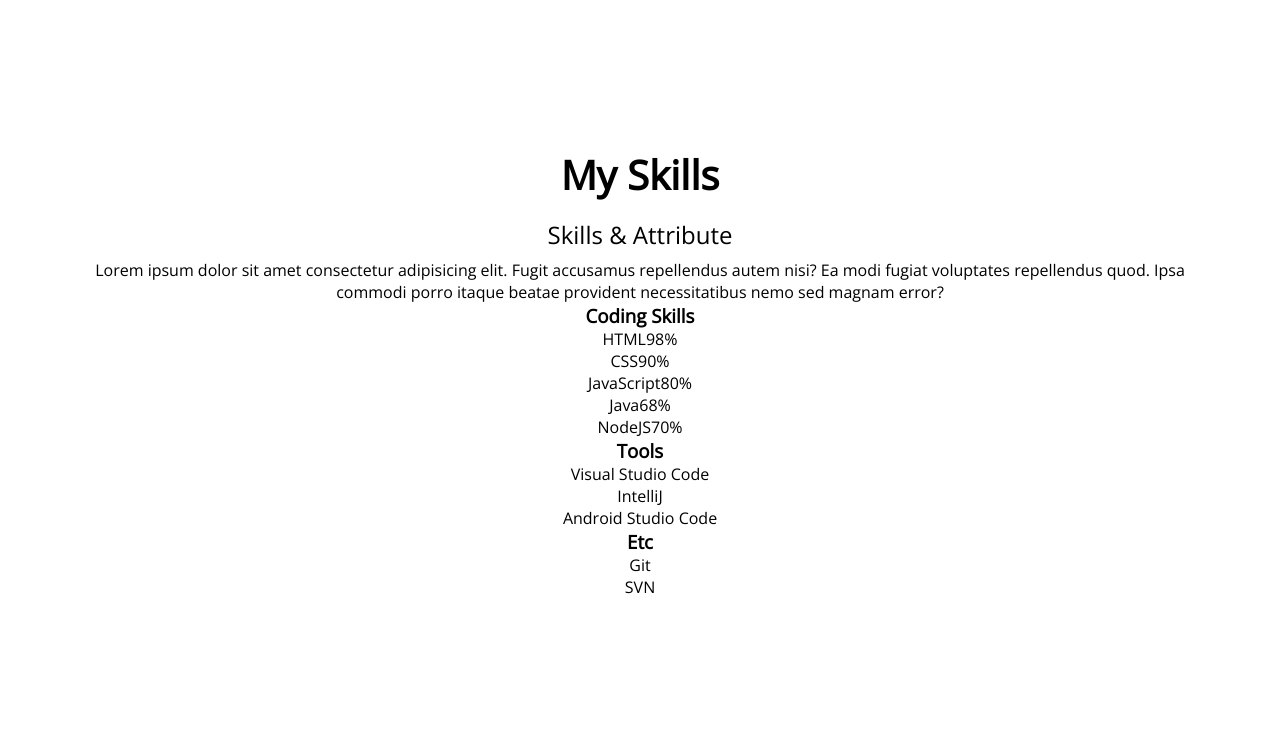
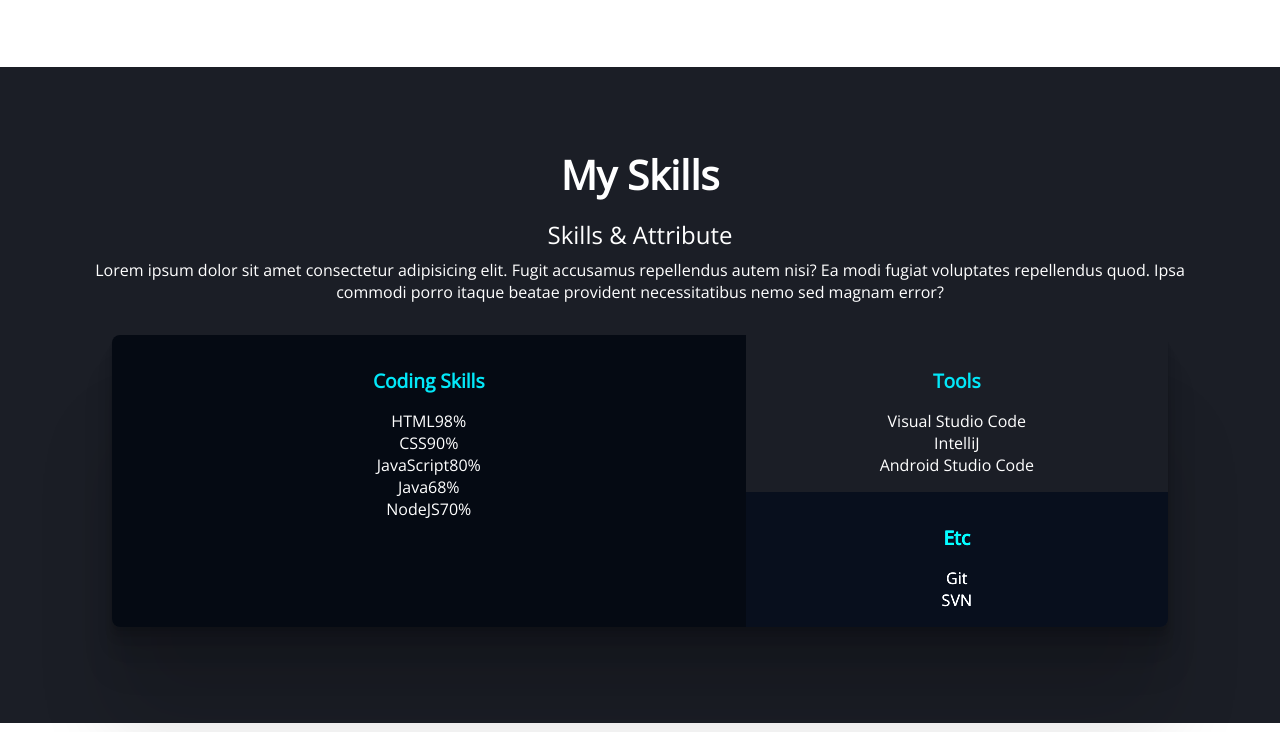
Before and after one commit to KYS96/clone-coding-practice, a plain HTML site: page index.html in a window 1280 px wide. Shown: the part 1368-2100 px from the top of the page. Drawn offline with nearby package versions, Linux system fonts and the light colour scheme.

Commit message:
CSS-Skills

```diff
--- a/css/style.css
+++ b/css/style.css
@@ -215,3 +215,40 @@ button:focus {
   color: var(--color-primary);
   font-size: 0.8rem;
 }
+
+/* Skills */
+#skills {
+  background-color: var(--color-primary-variant);
+  color: var(--color-text);
+}
+
+.skills {
+  display: grid;
+  grid-template-columns: 6fr 4fr;
+  margin: 2rem 3rem;
+  border-radius: 8px;
+  overflow: hidden;
+  box-shadow: 0 2.8px 2.2px rgba(0, 0, 0, 0.034), 0 6.7px 5.3px rgba(0, 0, 0, 0.048), 0 12.5px 10px rgba(0, 0, 0, 0.06), 0 22.3px 17.9px rgba(0, 0, 0, 0.072), 0 41.8px 33.4px rgba(0, 0, 0, 0.086), 0 100px 80px rgba(0, 0, 0, 0.12)
+}
+
+.skills__title {
+  color: var(--color-accent);
+  margin: 1rem 0;
+  font-size: 1.2rem;
+}
+
+.skills__coding {
+  grid-row: span 2;
+  padding: 1rem;
+  background-color: var(--color-primary);
+}
+
+.skills__tools {
+  padding: 1rem;
+}
+
+.skills__etc {
+  padding: 1rem;
+  background-color: var(--color-primary);
+  filter: brightness(150%)
+}
--- a/index.html
+++ b/index.html
@@ -107,14 +107,15 @@
 
     <!-- Skills -->
     <section id="skills" class="section">
+      <div class="max-container">
         <h2 class="title">My Skills</h2>
         <p class="description">Skills & Attribute</p>
         <p>
           Lorem ipsum dolor sit amet consectetur adipisicing elit. Fugit accusamus repellendus autem nisi? Ea modi fugiat voluptates repellendus quod. Ipsa commodi porro itaque beatae provident necessitatibus nemo sed magnam error?
         </p>
-      <div>
-        <section>
-          <h3>Coding Skills</h3>
+        <div class="skills">
+          <section class="skills__coding">
+            <h3 class="skills__title">Coding Skills</h3>
             <ul>
               <li>
                 <div><span>HTML</span><span>98%</span></div>
@@ -138,21 +139,22 @@
               </li>
             </ul>
           </section>
-        <section>
-          <h3>Tools</h3>
+          <section class="skills__tools">
+            <h3 class="skills__title">Tools</h3>
             <ul>
               <li>Visual Studio Code</li>
               <li>IntelliJ</li>
               <li>Android Studio Code</li>
             </ul>
           </section>
-        <section>
-          <h3>Etc</h3>
+          <section class="skills__etc">
+            <h3 class="skills__title">Etc</h3>
             <ul>
               <li>Git</li>
               <li>SVN</li>
             </ul>
           </section>
+        </div>
       </div>
     </section>
 
```
Lines whose indentation alone changed are shown as unchanged.
